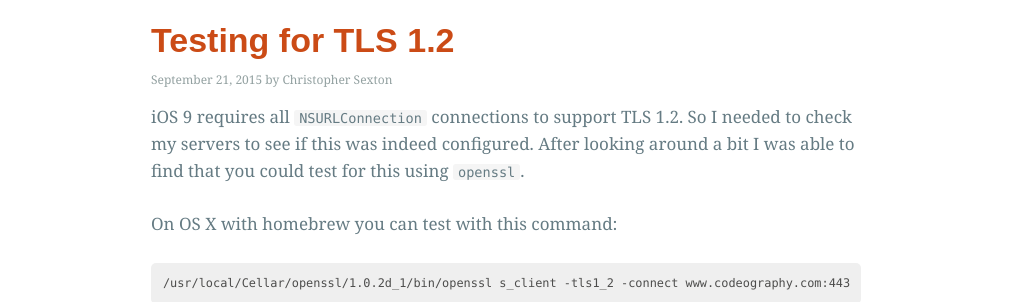
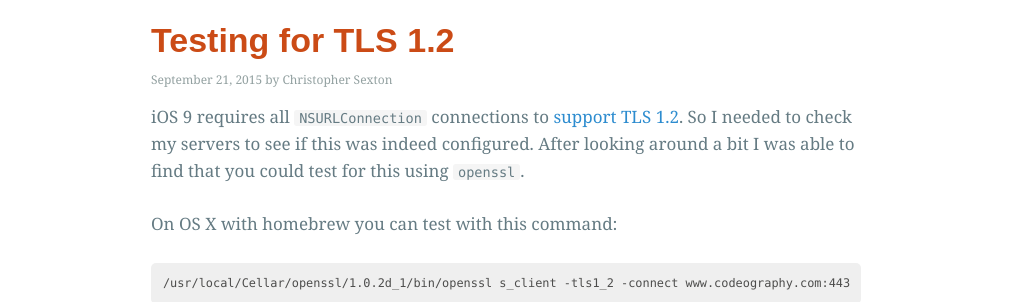
Before and after one commit to csexton/codeography.com, a Jekyll site: the page built from _posts/2015-09-21-testing_for_tls_12.markdown, in a window 1280 px wide. Shown: the part 130-432 px from the top of the page, without its empty margins (134-1144 px from the left). Built offline with Jekyll 4.4.1, drawn with Linux system fonts in a browser that asks for light colours; nearby versions of some CDN libraries; some web fonts are replaced; Markdown is read by kramdown in place of the engine named in the settings; comment, search, counter and statistics services are not loaded; part of the change alters nothing that is shown.

Commit message:
Add link to tech note

```diff
--- a/_posts/2015-09-21-testing_for_tls_12.markdown
+++ b/_posts/2015-09-21-testing_for_tls_12.markdown
@@ -4,7 +4,7 @@ layout: post
 date: 2015-09-21
 ---
 
-iOS 9 requires all `NSURLConnection` connections to support TLS 1.2. So I needed to check my servers to see if this was indeed configured. After looking around a bit I was able to find that you could test for this using `openssl`.
+iOS 9 requires all `NSURLConnection` connections to [support TLS 1.2](https://developer.apple.com/library/ios/technotes/tn2287/_index.html). So I needed to check my servers to see if this was indeed configured. After looking around a bit I was able to find that you could test for this using `openssl`.
 
 On OS X with homebrew you can test with this command:
 
```
